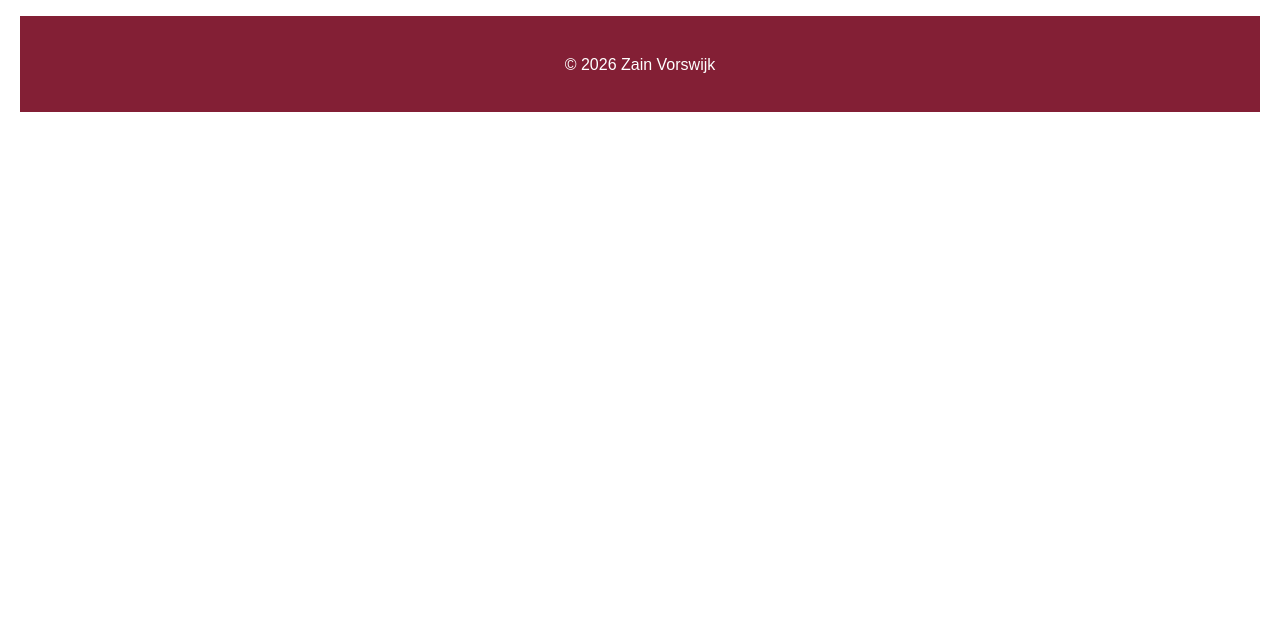
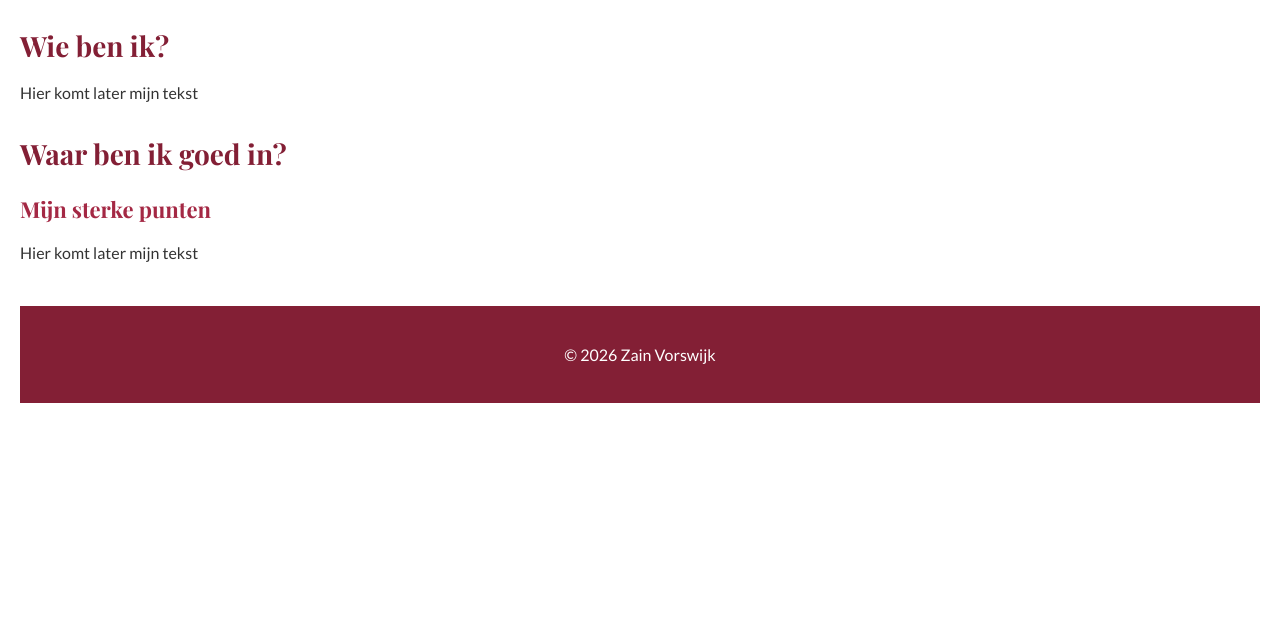
Before and after one commit to Zainy2410/Portfolio, a plain HTML site: page index.html in a window 1280 px wide. Shown: the part 168-800 px from the top of the page. Drawn offline with nearby package versions, Linux system fonts and the light colour scheme.

Commit message:
Google Fonts toegevoegd: Dancing Script, Playfair Display en Lato

```diff
--- a/css/style.css
+++ b/css/style.css
@@ -1,10 +1,12 @@
 h1 {
+    font-family: 'Dancing Script', cursive;
     color: #a42844;
     font-size: 36px;
     margin-bottom: 10px;
 }
 
 h2 {
+    font-family: 'Playfair Display', serif;
     color: #831F35;
     font-size: 28px;
     margin-top: 30px;
@@ -12,6 +14,7 @@ h2 {
 }
 
 h3 {
+    font-family: 'Playfair Display', serif;
     color: #a42844;
     font-size: 22px;
     margin-bottom: 8px;
@@ -24,7 +27,7 @@ p {
 }
 
 body {
-    font-family: arial, sans-serif;
+    font-family: Lato, sans-serif;
     margin: 0;
     padding: 20px;
     background-color: #ffffff;
--- a/index.html
+++ b/index.html
@@ -4,6 +4,7 @@
     <meta charset="UTF-8">
     <meta name="viewport" content="width=device-width, initial-scale=1.0">
     <title>Portfolio</title>
+    <link href="https://fonts.googleapis.com/css2?family=Dancing+Script:wght@700&family=Playfair+Display:wght@700&family=Lato:wght@400;700&display=swap" rel="stylesheet">"
     <link rel="stylesheet" href="css/style.css">
 
 </head>
@@ -19,6 +20,14 @@
             <li><a href="contact.html">Contact</a></li>
         </ul>
     </nav>
+
+    <h2>Wie ben ik?</h2>
+    <p>Hier komt later mijn tekst</p>
+
+    <h2>Waar ben ik goed in?</h2>
+    <h3>Mijn sterke punten</h3>
+    <p>Hier komt later mijn tekst</p>
+
     <footer>
         <p>&copy; 2026 Zain Vorswijk</p>
     </footer>
```
Also changed, not shown: contact.html (+1 -0 lines), cv.html (+1 -0 lines), ervaring.html (+1 -0 lines), interesses.html (+1 -0 lines), projecten.html (+1 -0 lines).
